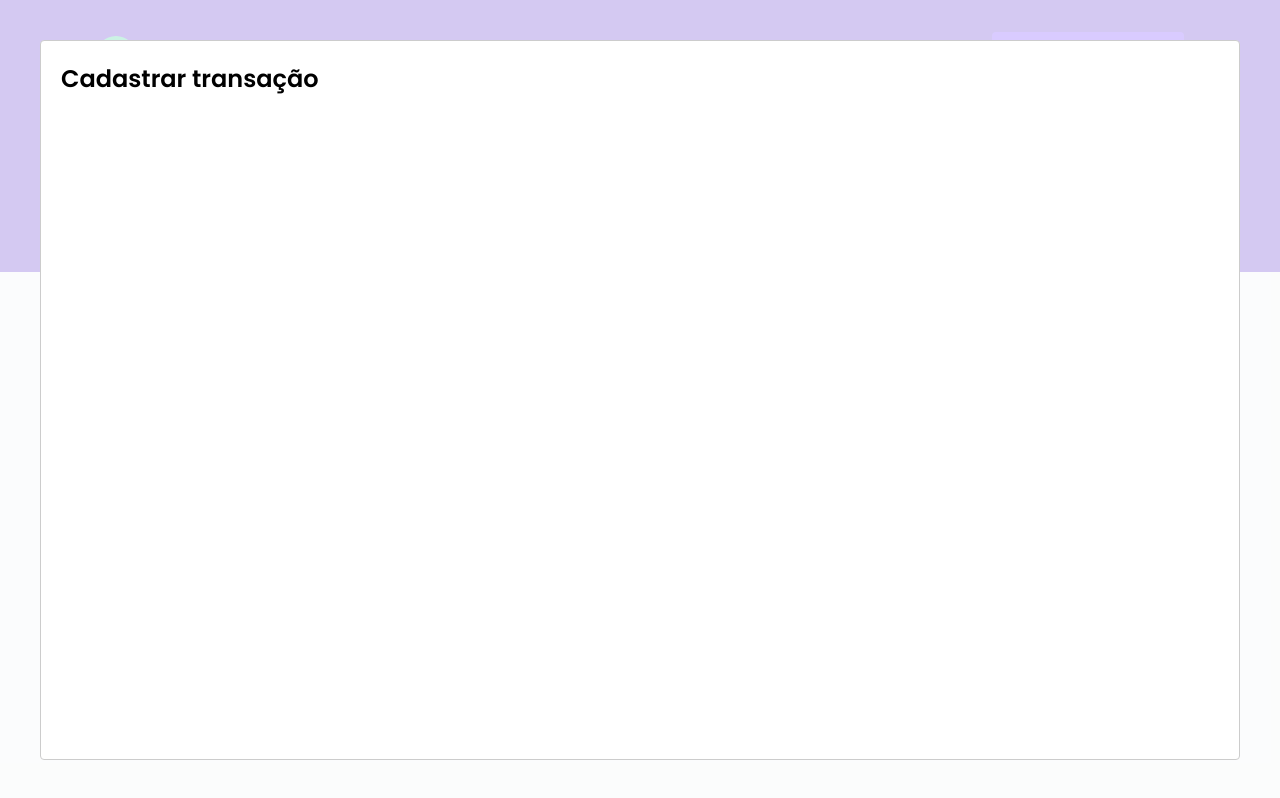
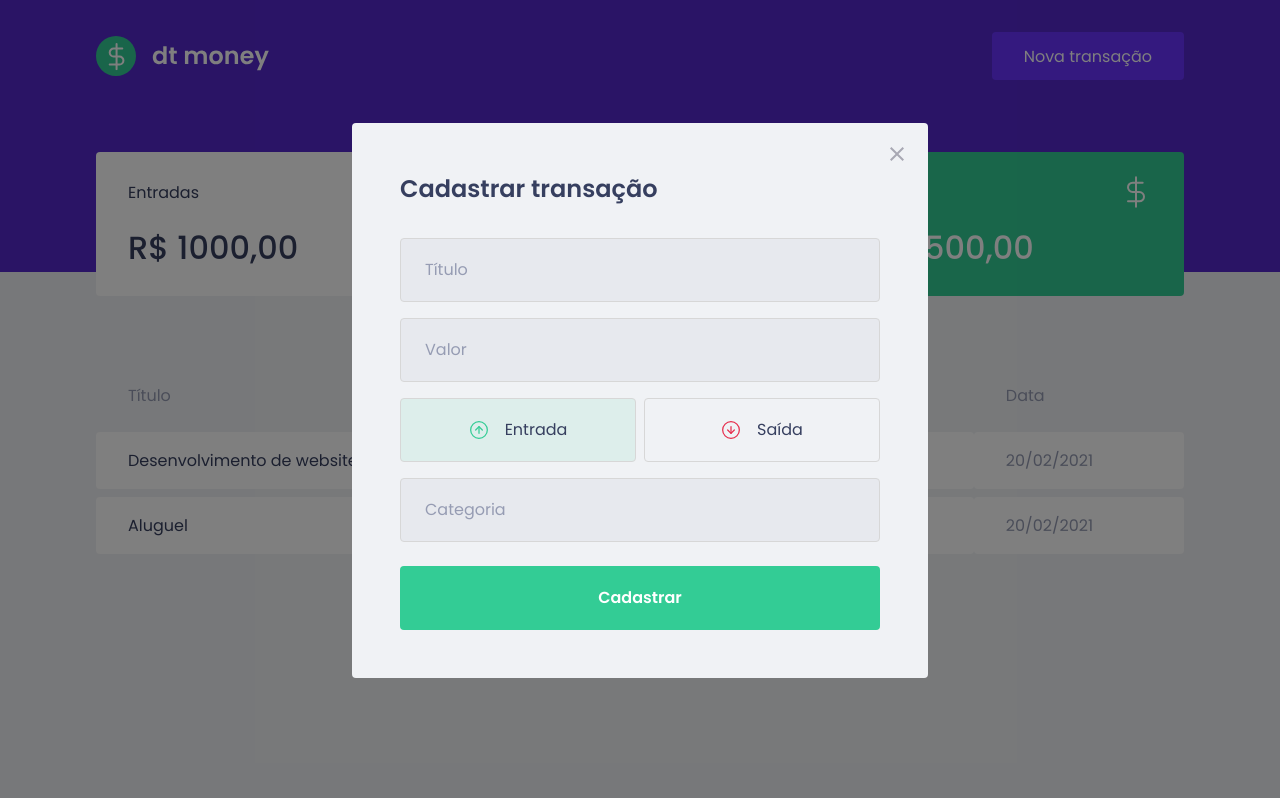
Before and after one commit to claudiogaalvao/ignite-modulo2-dtmoney, a React (Create React App) app: page / in a window 1280 px wide. Both pictures are taken after a click on the button "Nova transação". Built offline with nearby package versions, Linux system fonts and the light colour scheme; no server answers; what miragejs would draw is missing.

Commit message:
Estilização do modal

```diff
--- a/package.json
+++ b/package.json
@@ -5,6 +5,7 @@
   "dependencies": {
     "axios": "^0.21.1",
     "miragejs": "^0.1.41",
+    "polished": "^4.1.2",
     "react": "^17.0.2",
     "react-dom": "^17.0.2",
     "react-modal": "^3.13.1",
--- a/src/App.tsx
+++ b/src/App.tsx
@@ -3,9 +3,10 @@
 
 import { Dashboard } from "./components/Dashboard";
 import { Header } from "./components/Header";
+import { NewTransactionModal } from './components/NewTransactionModal';
 import { GlobalStyle } from "./styles/global";
 
-Modal.setAppElement('#root')
+Modal.setAppElement('#root');
 
 export function App() {
   const [isNewTransactionModalOpen, setIsNewTransactionModalOpen] = useState(false);
@@ -24,12 +25,7 @@
 
       <Dashboard />
 
-      <Modal
-        isOpen={isNewTransactionModalOpen}
-        onRequestClose={handleCloseNewTransactionModal}
-      >
-        <h2>Cadastrar transação</h2>
-      </Modal>
+      <NewTransactionModal isOpen={isNewTransactionModalOpen} onRequestClose={handleCloseNewTransactionModal} />
 
       <GlobalStyle />
     </>
--- /dev/null
+++ b/src/components/NewTransactionModal/index.tsx
@@ -0,0 +1,72 @@
+import Modal from 'react-modal';
+
+import incomeImg from '../../assets/income.svg';
+import outcomeImg from '../../assets/outcome.svg';
+import closeImg from '../../assets/close.svg';
+
+import { Container, TransactionTypeContainer, RadioBox } from './styles';
+import { useState } from 'react';
+
+interface NewTransactionModalProps {
+    isOpen: boolean;
+    onRequestClose: () => void;
+}
+
+export function NewTransactionModal({ isOpen, onRequestClose }: NewTransactionModalProps) {
+    const [type, setType] = useState('deposit');
+
+    return (
+        <Modal
+            isOpen={isOpen}
+            onRequestClose={onRequestClose}
+            overlayClassName="react-modal-overlay"
+            className="react-modal-content"
+        >
+            <button type="button" onClick={onRequestClose} className="react-modal-close">
+                <img src={closeImg} alt="Fechar modal" />
+            </button>
+
+            <Container>
+
+                <h2>Cadastrar transação</h2>
+
+                <input
+                    placeholder="Título"
+                />
+
+                <input
+                    type="number"
+                    placeholder="Valor"
+                />
+
+                <TransactionTypeContainer>
+                    <RadioBox
+                        type="button"
+                        isActive={type === 'deposit'}
+                        activeColor="green"
+                        onClick={() => { setType('deposit') }}
+                    >
+                        <img src={incomeImg} alt="Entrada" />
+                        <span>Entrada</span>
+                    </RadioBox>
+
+                    <RadioBox
+                        type="button"
+                        isActive={type === 'withdraw'}
+                        activeColor="red"
+                        onClick={() => { setType('withdraw') }}
+                    >
+                        <img src={outcomeImg} alt="Saída" />
+                        <span>Saída</span>
+                    </RadioBox>
+                </TransactionTypeContainer>
+
+                <input
+                    placeholder="Categoria"
+                />
+
+                <button type="submit">Cadastrar</button>
+            </Container>
+        </Modal>
+    );
+}
--- /dev/null
+++ b/src/components/NewTransactionModal/styles.ts
@@ -0,0 +1,101 @@
+import styled from "styled-components";
+import { darken, transparentize } from 'polished';
+
+export const Container = styled.form`
+    h2 {
+        color: var(--text-title);
+        font-size: 1.5rem;
+        margin-bottom: 2rem;
+    }
+
+    input {
+        width: 100%;
+        padding: 0 1.5rem;
+        height: 4rem;
+        border-radius: 0.25rem;
+
+        border: 1px solid #d7d7d7;
+        background: #e7e9ee;
+
+        font-weight: 400;
+        font-size: 1rem;
+
+        &::placeholder {
+            color: var(--text-body);
+        }
+
+        & + input {
+            margin-top: 1rem;
+        }
+    }
+
+    button[type="submit"] {
+        width: 100%;
+        padding: 0 1.5rem;
+        height: 4rem;
+        background: var(--green);
+        color: #FFF;
+        border-radius: 0.25rem;
+        border: 0;
+        font-size: 1rem;
+        margin-top: 1.5rem;
+        font-weight: 600;
+
+        transition: filter 0.2s;
+
+        &:hover {
+            filter: brightness(0.9);
+        }
+    }
+`;
+
+export const TransactionTypeContainer = styled.div`
+    margin: 1rem 0;
+    display: grid;
+    grid-template-columns: 1fr 1fr;
+    gap: 0.5rem;
+`;
+
+interface RadioBoxProps {
+    isActive: boolean;
+    activeColor: 'green' | 'red';
+}
+
+const colors = {
+    green: '#33cc95',
+    red: '#e52e4d'
+}
+
+export const RadioBox = styled.button<RadioBoxProps>`
+    height: 4rem;
+    border: 1px solid #d7d7d7;
+    border-radius: 0.25rem;
+
+    background: ${({ isActive, activeColor }) =>
+        isActive ?
+        transparentize(0.9, colors[activeColor]) :
+        'transparent'
+    };
+
+    display: flex;
+    align-items: center;
+    justify-content: center;
+
+    transition: border-color 0.2s;
+
+    &:hover {
+        border-color: ${darken(0.1, '#d7d7d7')};
+    }
+
+    img {
+        width: 20px;
+        height: 20px;
+    }
+
+    span {
+        display: inline-block;
+        margin-left: 1rem;
+        font-size: 1rem;
+        color: var(--text-title);
+    }
+`;
--- a/src/styles/global.ts
+++ b/src/styles/global.ts
@@ -57,4 +57,41 @@
     opacity: 0.6;
     cursor: not-allowed;
   }
+
+  .react-modal-overlay {
+    background: rgba(0, 0, 0, 0.5);
+
+    position: fixed;
+    top: 0;
+    bottom: 0;
+    left: 0;
+    right: 0;
+
+    display: flex;
+    align-items: center;
+    justify-content: center;
+  }
+
+  .react-modal-content {
+    width: 100%;
+    max-width: 576px;
+    background: var(--background);
+    padding: 3rem;
+    position: relative;
+    border-radius: 0.25rem;
+  }
+
+  .react-modal-close {
+    position: absolute;
+    right: 1.5rem;
+    top: 1.5rem;
+    border: 0;
+    background: transparent;
+
+    transition: filter 0.2s;
+
+    &:hover {
+      filter: brightness(0.8);
+    }
+  }
 `;
```
Also changed, not shown: 1 other file (tests, documents, lock files or other folders).
